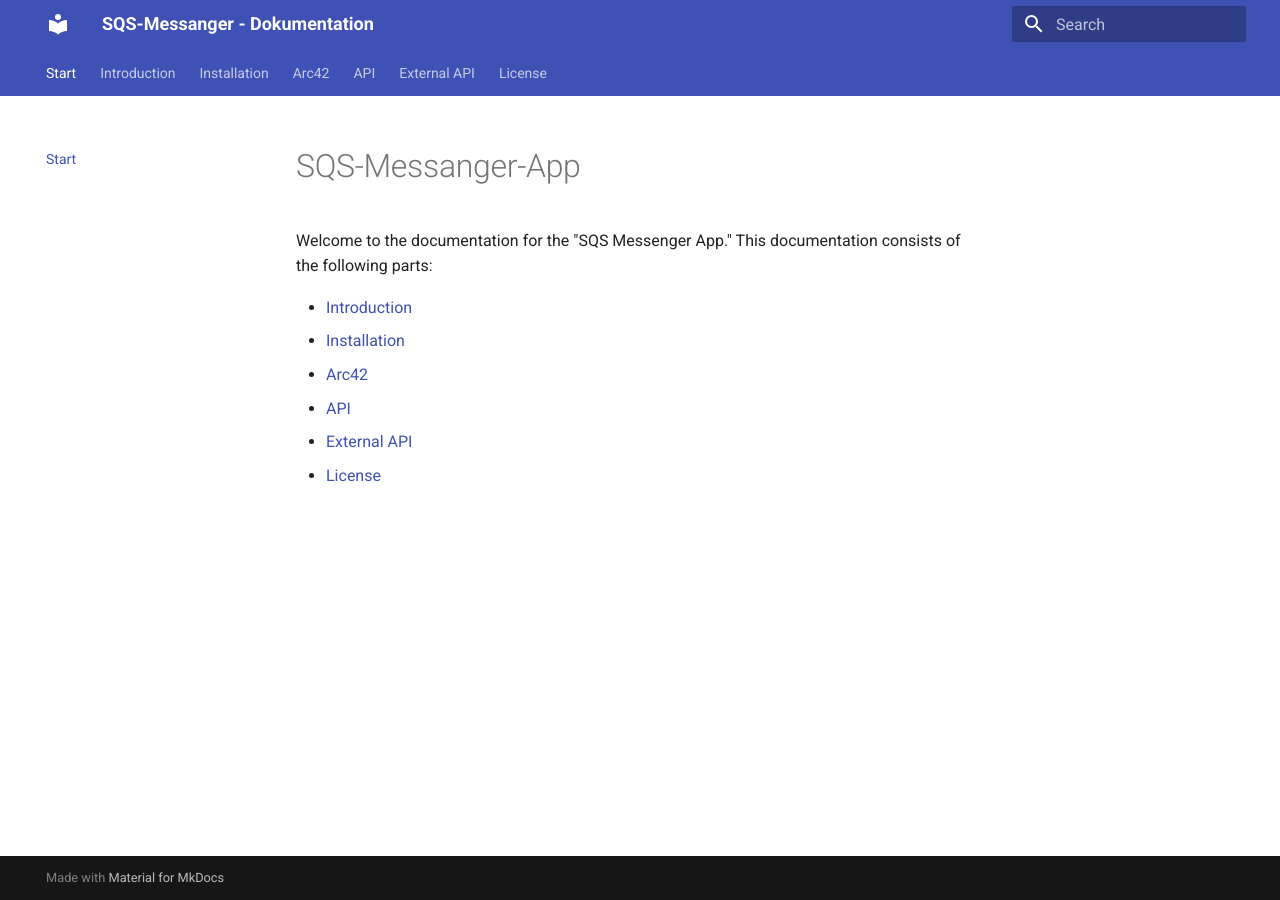
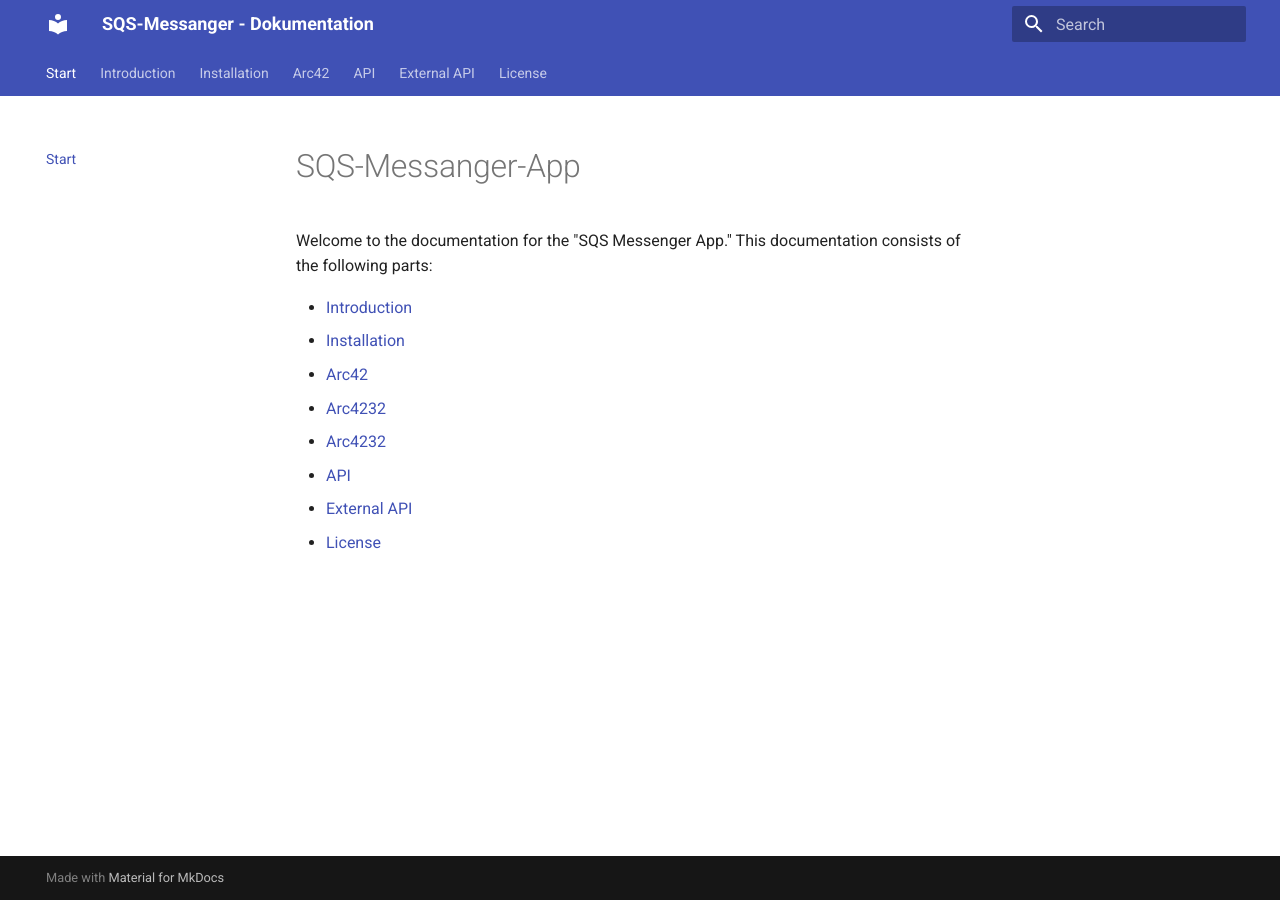
Before and after one commit to Noah-Stud/SQS-Projekt, an MkDocs documentation site: the page built from docs/pages/index.md, in a window 1280 px wide. Built offline with MkDocs 1.6.1 and Material for MkDocs 9.7.7, drawn with Linux system fonts in a browser that asks for light colours.

Commit message:
Update index.md (test)

```diff
--- a/docs/pages/index.md
+++ b/docs/pages/index.md
@@ -5,6 +5,8 @@ Welcome to the documentation for the "SQS Messenger App." This documentation con
 - [Introduction](introduction.md)
 - [Installation](installation.md)
 - [Arc42](arc42.md)
+- [Arc4232](arc42.md)
+- [Arc4232](arc41.md)
 - [API](api.md)
 - [External API](external_api.md)
 - [License](license.md)
```
